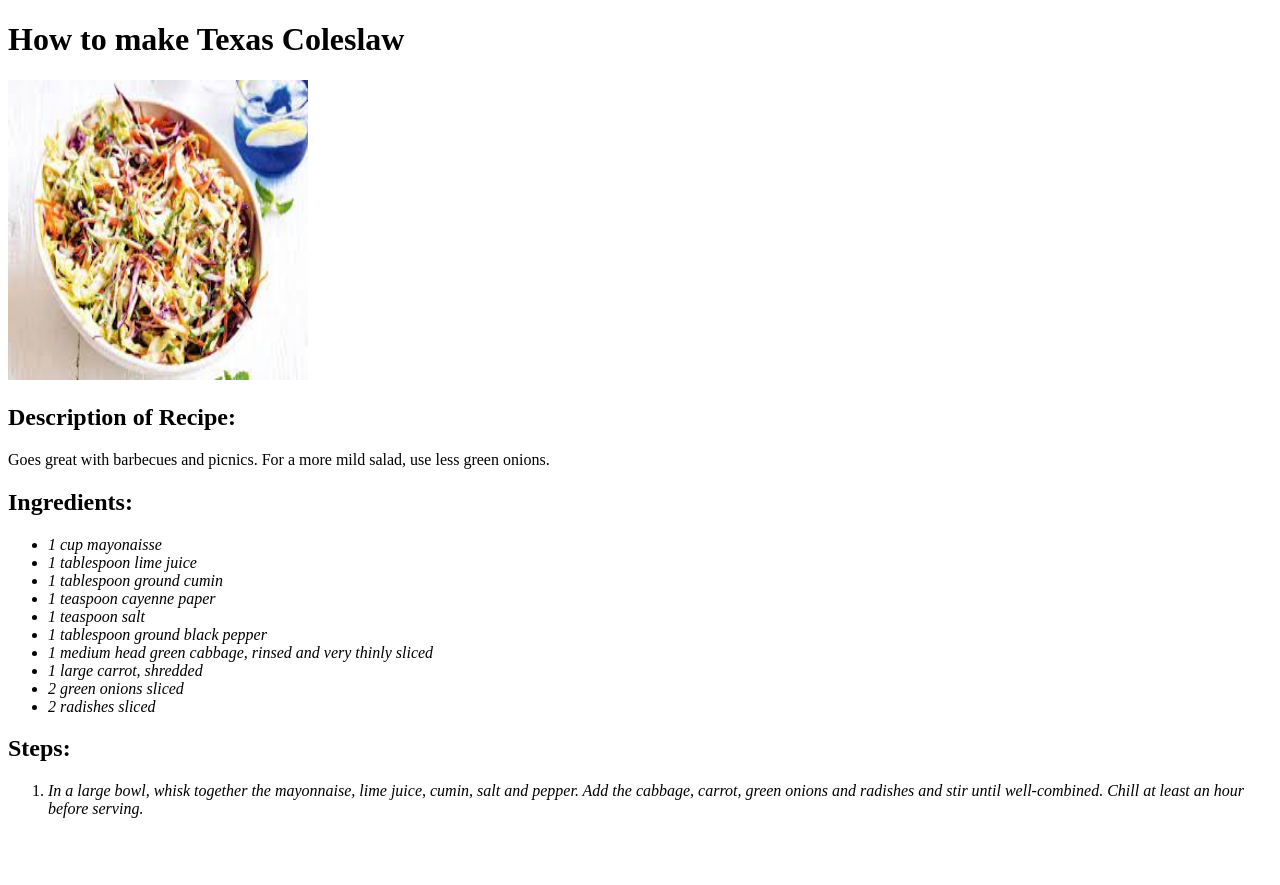
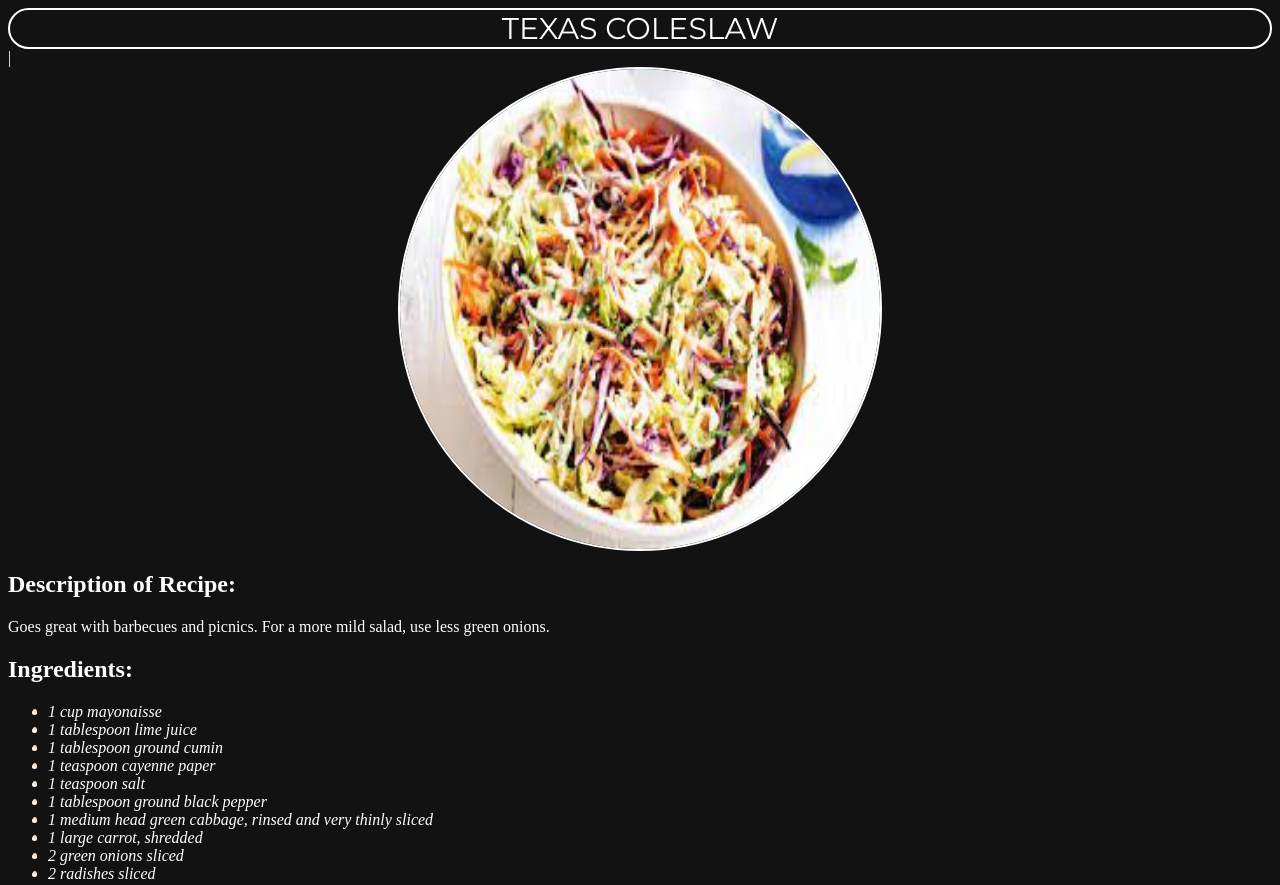
Before and after one commit to ahmad-commits/odin-recipes, a plain HTML site: page recipes/texascoleslaw.html in a window 1280 px wide. Shown: the top 885 px of the page. Before the commit the page ends 834 px from the top, so only its background shows below. Drawn offline with Linux system fonts and the light colour scheme.

Commit message:
Improved layout and style of texascoleslaw.html

```diff
--- a/css/style.css
+++ b/css/style.css
@@ -36,8 +36,11 @@
 
 }
 .banilla-image {
-    height: 500px;
-    width: 500px;
+    display: block;
+    height: auto;
+    width: 20pc;
+    margin-left: auto;
+    margin-right: auto;
     border: 2px solid #121212;
     border-radius: 25pc;
 }
@@ -94,4 +97,27 @@
     background-color: rgb(170, 85, 29);
 }
 li::before {content: "•"; color: peachpuff;display: inline-block; width: 1em;
-  margin-left: -1em}
+  margin-left: -1em
+}
+/* Styles for texascoleslaw.html */
+
+#coleslaw-body {
+    color: white;
+    background-color: #121212;
+}
+.texas-head {
+    font-size: 30px;
+    font-family: Montserrat, sans-serif;
+    text-align: center;
+    border: 2px solid white;
+    border-radius: 25px;
+}
+.coleslaw-img {
+    display: block;
+    height: 30pc;
+    width:30pc;
+    margin-left: auto;
+    margin-right: auto;
+    border: 2px solid white;
+    border-radius: 20pc;
+}
--- a/recipes/texascoleslaw.html
+++ b/recipes/texascoleslaw.html
@@ -3,10 +3,14 @@
 <head>
     <meta charset="UTF-8">
     <title>Texas Coleslaw</title>
+    <link rel="stylesheet" href="../css/style.css">
+    <link rel="preconnect" href="https://fonts.gstatic.com" crossorigin>
+    <link href="https://fonts.googleapis.com/css2?family=Montserrat" rel="stylesheet">
 </head>
-<body>
-    <h1>How to make Texas Coleslaw</h1>
-    <img src="../img/texascoleslaw.jpeg" width="300" height="300" alt="image of texas coleslaw">
+<body id="coleslaw-body">
+    <div class="texas-head">TEXAS COLESLAW</div>
+    <div>|</div>
+    <img class="coleslaw-img" src="../img/texascoleslaw.jpeg" width="300" height="300" alt="image of texas coleslaw">
     <h2>Description of Recipe:</h2>
     <p>Goes great with barbecues and picnics. For a more mild salad, use less green onions.</p>
     <h2>Ingredients:</h2>
```
